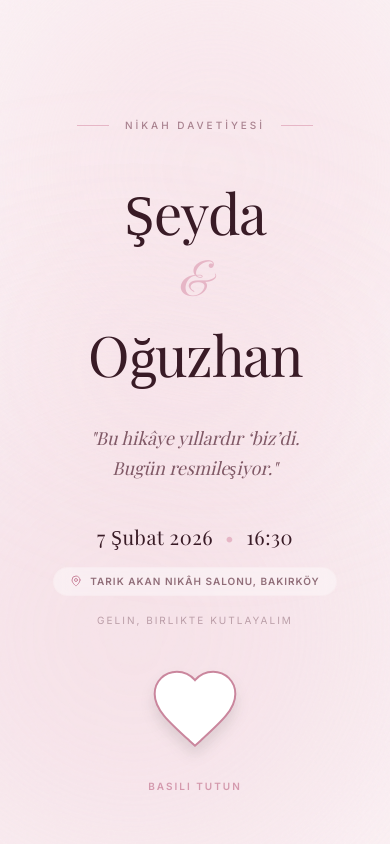
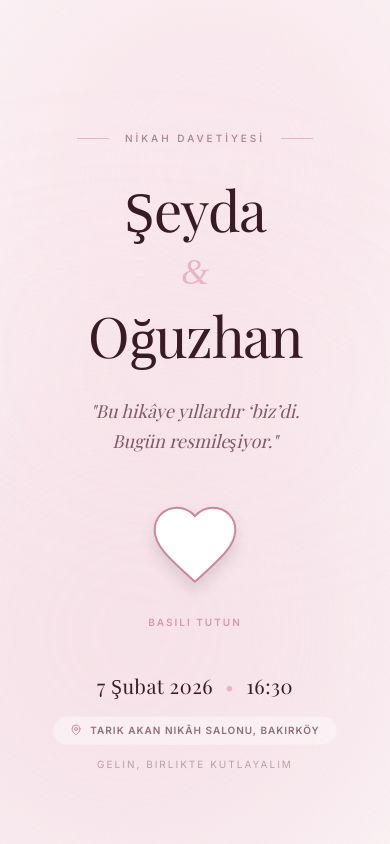
Before and after one commit to OgOz/SeydaOguzhanWedding, a React (Vite) app: page / in a window 390 px wide. Shown: the top 844 px of the page. Built offline with nearby package versions, Linux system fonts and the light colour scheme; a web font is replaced by a local one.

Commit message:
refactor: Reorder Hero layout, revert ampersand, adjust FAQ mobile opacity

```diff
--- a/src/components/FAQ.tsx
+++ b/src/components/FAQ.tsx
@@ -84,7 +84,7 @@ export const FAQ: React.FC = () => {
                             className="group cursor-default transition-colors w-full"
                         >
                             <div className="grid grid-cols-1 md:grid-cols-[400px_1fr] md:items-baseline gap-4">
-                                <h3 className="text-4xl md:text-6xl font-serif text-rose-950 opacity-20 group-hover:opacity-100 transition-opacity duration-500">
+                                <h3 className="text-4xl md:text-6xl font-serif text-rose-950 opacity-80 md:opacity-20 group-hover:opacity-100 transition-opacity duration-500">
                                     {item.q}
                                 </h3>
                                 <p className="text-xl md:text-3xl text-text-secondary font-light leading-snug">
--- a/src/sections/Hero.tsx
+++ b/src/sections/Hero.tsx
@@ -100,23 +100,22 @@ export const Hero: React.FC = () => {
             <div ref={textRef} className="relative z-10 flex flex-col items-center text-center px-4 w-full max-w-2xl mx-auto flex-1 justify-center">
 
                 {/* Header with Expanding Lines */}
-                <div className="flex items-center gap-4 text-rose-800/60 uppercase tracking-[0.3em] text-[10px] md:text-xs font-medium mb-12">
+                <div className="flex items-center gap-4 text-rose-800/60 uppercase tracking-[0.3em] text-[10px] md:text-xs font-medium mb-8">
                     <span className="hero-line w-8 md:w-12 h-[1px] bg-rose-300 origin-right"></span>
                     <span className="hero-reveal header-text">NİKAH DAVETİYESİ</span>
                     <span className="hero-line w-8 md:w-12 h-[1px] bg-rose-300 origin-left"></span>
                 </div>
 
-                {/* Names Cluster - Perfectly Balanced */}
-                <div className="flex flex-col items-center justify-center gap-4 mb-10 w-full">
-
+                {/* Names Cluster */}
+                <div className="flex flex-col items-center justify-center gap-2 mb-8 w-full">
                     {/* Name 1 */}
                     <h1 className="text-[3.5rem] md:text-8xl lg:text-9xl font-serif text-rose-950 leading-[1.1] tracking-tight">
                         {renderTitle("Şeyda")}
                     </h1>
 
-                    {/* Ampersand - Geometric Center */}
-                    <div className="ampersand-wrapper relative h-12 flex items-center justify-center py-2 z-10">
-                        <span className="text-5xl md:text-7xl text-rose-300 font-script">&</span>
+                    {/* Ampersand - Geometric Center (Reverted Style) */}
+                    <div className="ampersand-wrapper relative h-12 flex items-center justify-center py-1 z-10">
+                        <span className="text-4xl md:text-6xl text-rose-300 font-serif italic" style={{ fontFamily: 'Times New Roman, serif' }}>&</span>
                     </div>
 
                     {/* Name 2 */}
@@ -130,7 +129,16 @@ export const Hero: React.FC = () => {
                     <p>"Bu hikâye yıllardır ‘biz’di.<br className="md:hidden" /> Bugün resmileşiyor."</p>
                 </div>
 
-                {/* Date & Location Pill - Modernized */}
+                {/* Hold Button (Before Date) */}
+                <div className="hero-reveal mb-10">
+                    <HoldButton
+                        onComplete={() => {
+                            document.getElementById('details')?.scrollIntoView({ behavior: 'smooth' });
+                        }}
+                    />
+                </div>
+
+                {/* Date & Location Pill */}
                 <div className="hero-reveal flex flex-col items-center gap-4">
                     <div className="flex items-center gap-3 text-rose-950 font-serif text-xl md:text-2xl tracking-wide">
                         <span>7 Şubat 2026</span>
@@ -138,26 +146,19 @@ export const Hero: React.FC = () => {
                         <span>16:30</span>
                     </div>
 
-                    <div className="inline-flex items-center gap-2 px-4 py-1.5 rounded-full bg-white/40 backdrop-blur-sm border border-rose-100/50">
-                        <svg xmlns="http://www.w3.org/2000/svg" width="12" height="12" viewBox="0 0 24 24" fill="none" stroke="currentColor" strokeWidth="2" strokeLinecap="round" strokeLinejoin="round" className="text-rose-500"><path d="M20 10c0 6-8 12-8 12s-8-6-8-12a8 8 0 0 1 16 0Z" /><circle cx="12" cy="10" r="3" /></svg>
-                        <span className="text-[10px] md:text-xs uppercase tracking-widest text-rose-900/70 font-semibold">Tarık Akan Nikâh Salonu, Bakırköy</span>
+                    <div className="flex flex-col items-center gap-3">
+                        <div className="inline-flex items-center gap-2 px-4 py-1.5 rounded-full bg-white/40 backdrop-blur-sm border border-rose-100/50">
+                            <svg xmlns="http://www.w3.org/2000/svg" width="12" height="12" viewBox="0 0 24 24" fill="none" stroke="currentColor" strokeWidth="2" strokeLinecap="round" strokeLinejoin="round" className="text-rose-500"><path d="M20 10c0 6-8 12-8 12s-8-6-8-12a8 8 0 0 1 16 0Z" /><circle cx="12" cy="10" r="3" /></svg>
+                            <span className="text-[10px] md:text-xs uppercase tracking-widest text-rose-900/70 font-semibold">Tarık Akan Nikâh Salonu, Bakırköy</span>
+                        </div>
+                        <span className="text-rose-900/40 text-[10px] tracking-[0.2em] uppercase">Gelin, birlikte kutlayalım</span>
                     </div>
                 </div>
 
             </div>
 
-            {/* Bottom Call to Action */}
-            <div className="hero-reveal relative z-20 flex flex-col items-center gap-6 pb-12 w-full">
-                <div className="flex flex-col items-center gap-2 text-rose-900/40 text-[10px] tracking-[0.2em] uppercase mb-2">
-                    <span>Gelin, birlikte kutlayalım</span>
-                </div>
-
-                <HoldButton
-                    onComplete={() => {
-                        document.getElementById('details')?.scrollIntoView({ behavior: 'smooth' });
-                    }}
-                />
-            </div>
+            {/* Bottom Spacer */}
+            <div className="flex-none h-[5vh]"></div>
 
         </div >
     );
```
